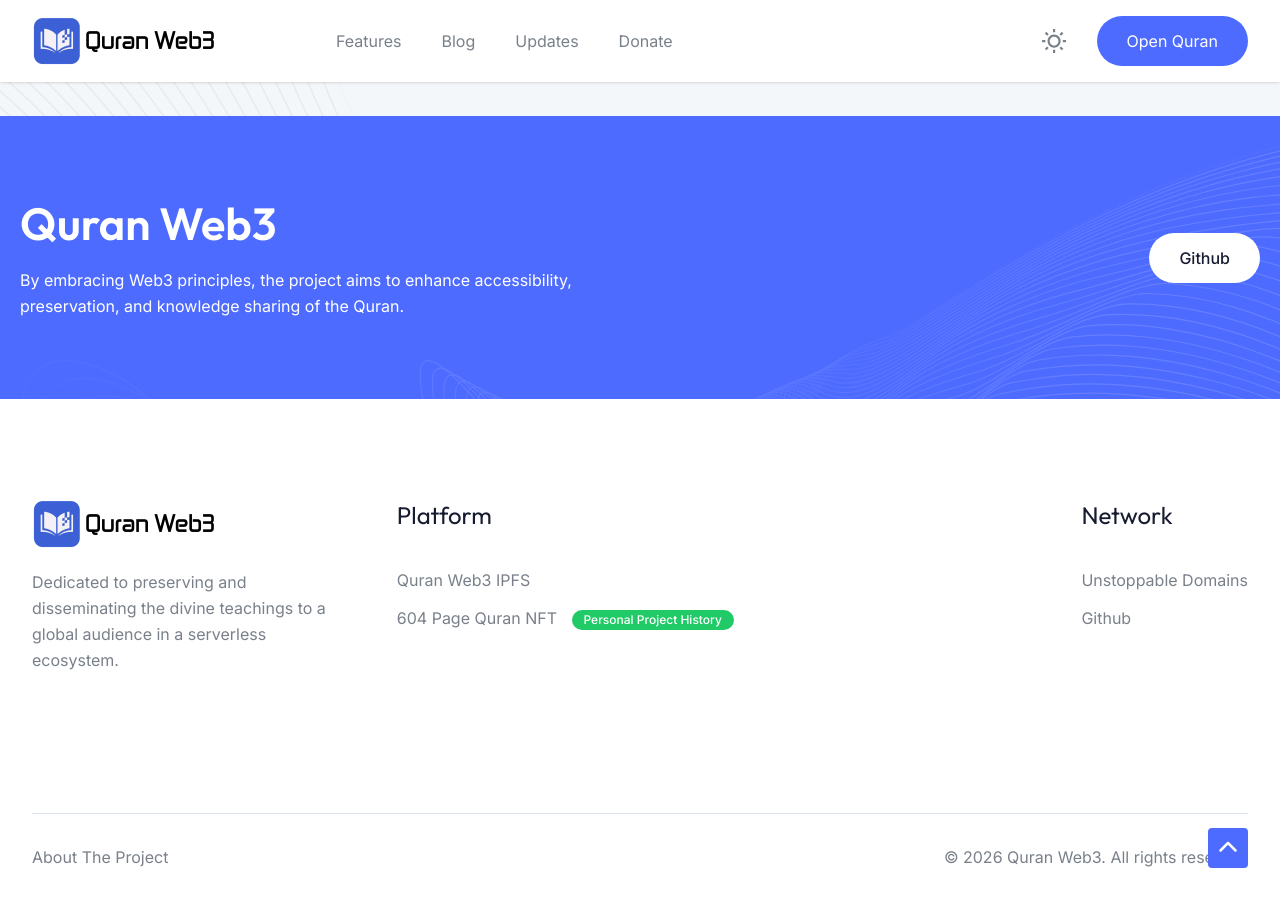
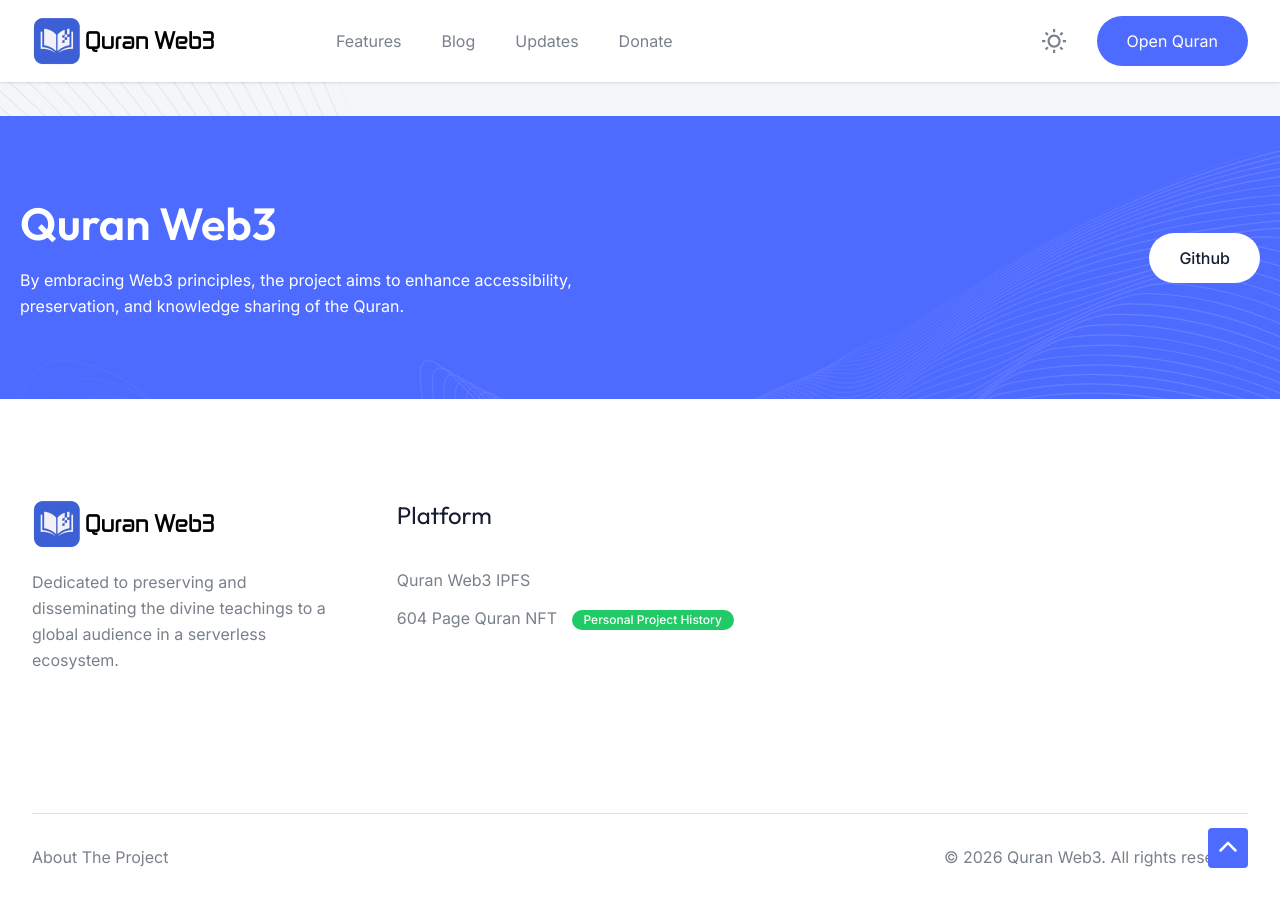
Before and after one commit to quran-web3/quran-web3.github.io, a Jekyll site: the page built from index.html, in a window 1280 px wide and 900 px high, scrolled down 6625 px. Built offline with Jekyll 4.4.1, drawn with Linux system fonts in a browser that asks for light colours.

Commit message:
Update home.html

```diff
--- a/_layouts/home.html
+++ b/_layouts/home.html
@@ -599,13 +599,6 @@
                   </li>
                 </ul>
               </div>
-              <div class="animate_top">
-                <h4 class="kk wm tj ec">Network</h4>
-                <ul>
-                  <li><a href="https://ud.me/quran-web3.nft" target="_blank" class="sc xl vb">Unstoppable Domains</a></li>
-                  <li><a href="https://github.com/quran-web3" target="_blank" class="sc xl vb">Github</a></li>
-                </ul>
-              </div>
             </div>
           </div>
         </div>
```
